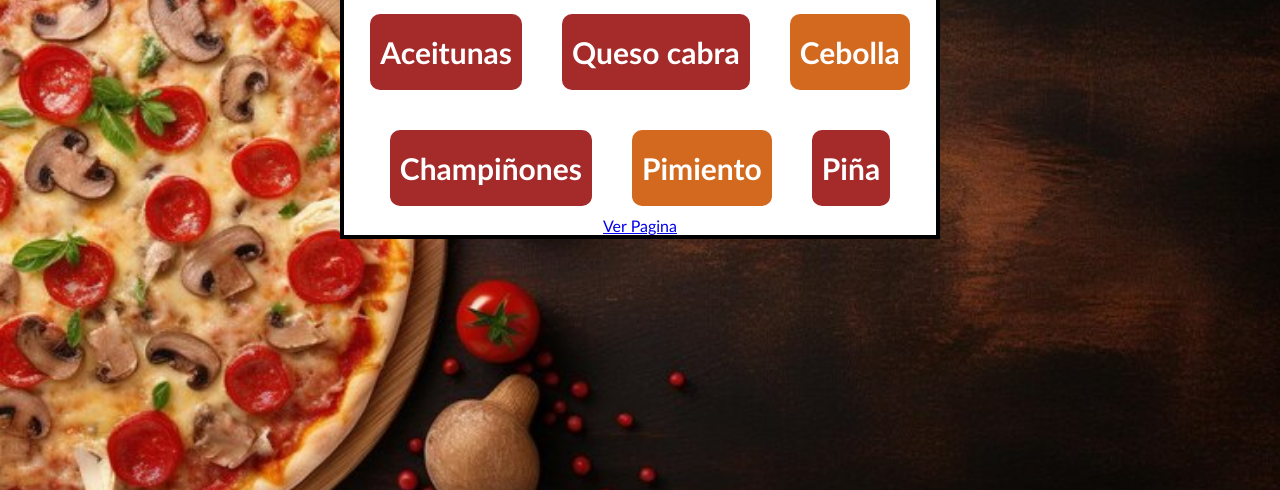
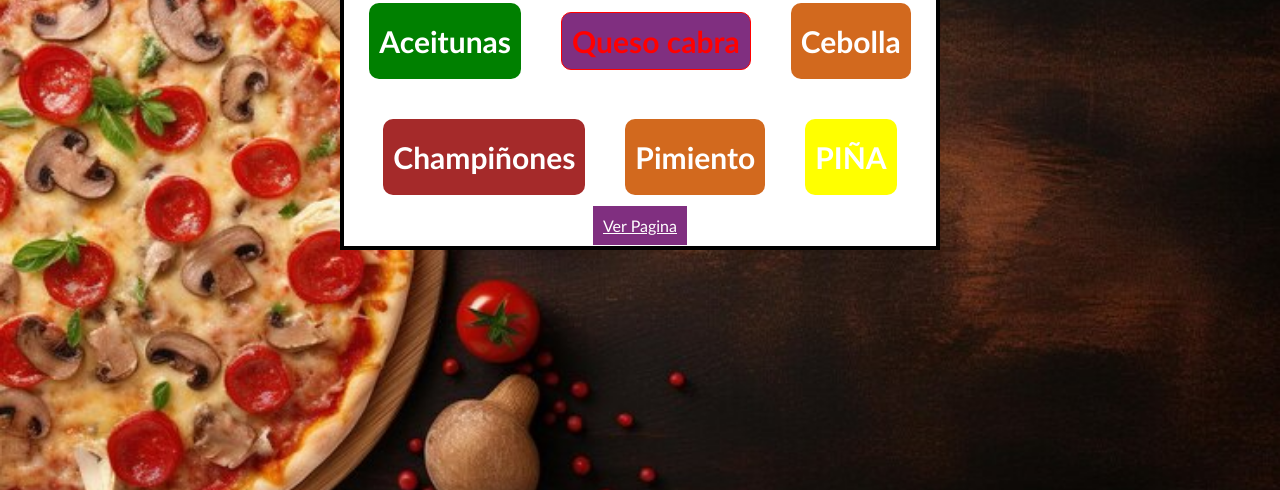
Before and after one commit to carolinatercev/ingredientes-pizza, a plain HTML site: page index.html in a window 1280 px wide. Shown: the part 310-800 px from the top of the page. Drawn offline with Linux system fonts and the light colour scheme.

Commit message:
Update index.html

```diff
--- a/index.html
+++ b/index.html
@@ -20,6 +20,6 @@
 
       <a href="http:\\google.es">Ver Pagina</a>
     </main>
-    <script src="../01-ingredientes/js/index.js"></script>
+    <script src="js/index.js"></script>
   </body>
 </html>
```
